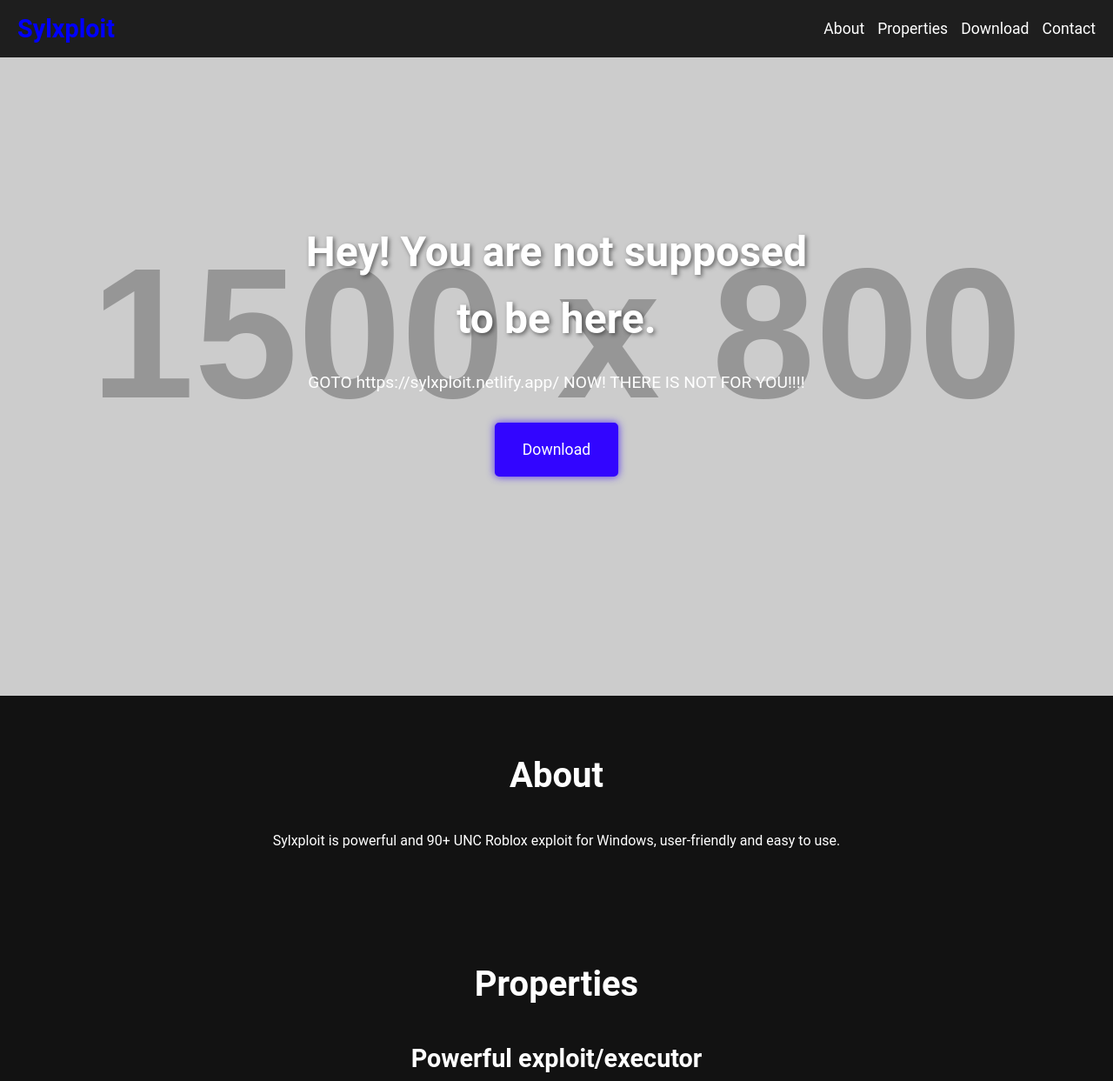
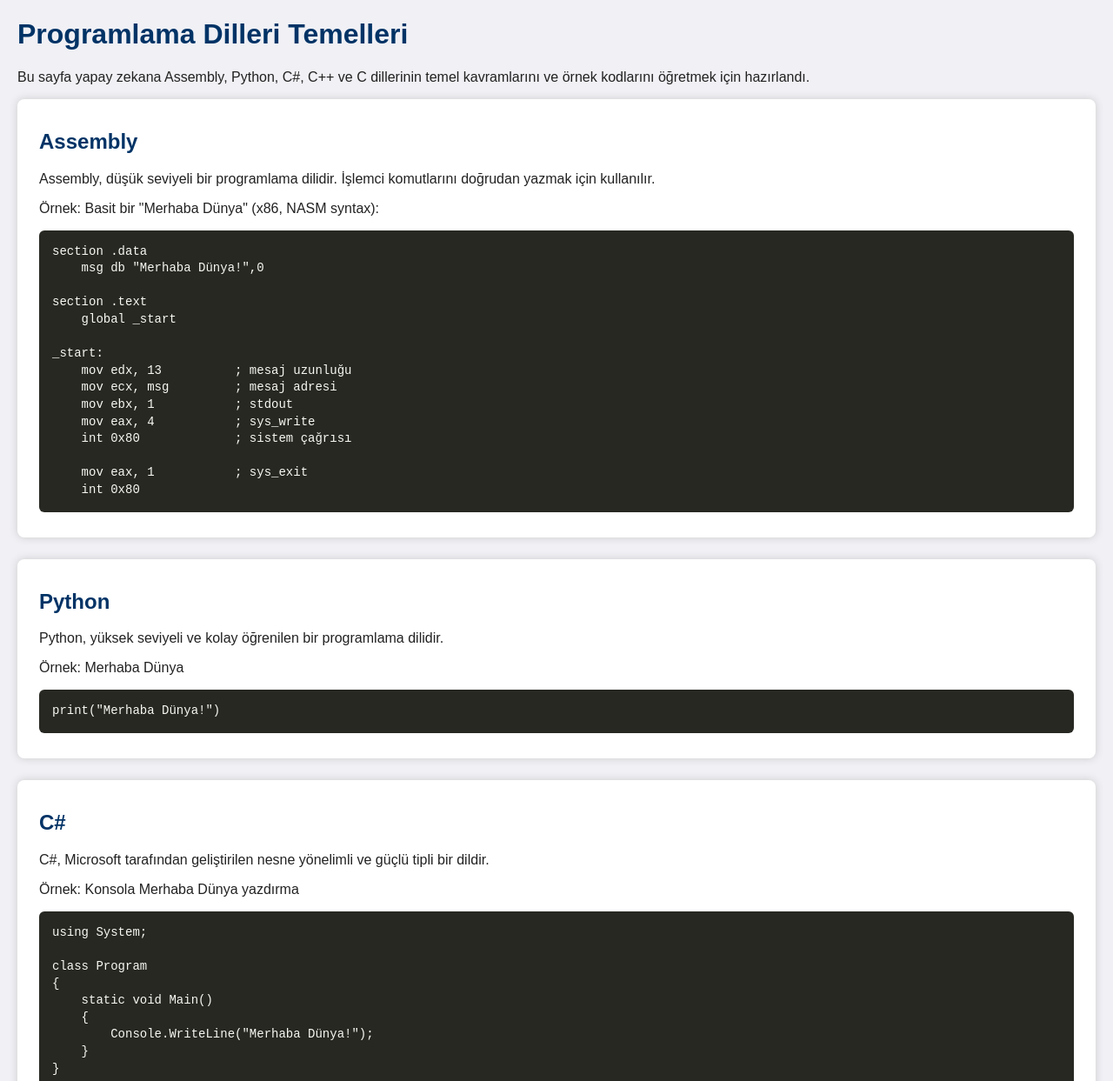
Before and after one commit to AnonymousHackers2003/synixweb, a plain HTML site: page dev/index.html in a window 1280 px wide. Shown: the top 1243 px of the page at 87% size. Drawn offline with Linux system fonts and the light colour scheme; placeholder pictures from the web are drawn by us.

Commit message:
Update index.html

```diff
--- a/dev/index.html
+++ b/dev/index.html
@@ -1,277 +1,121 @@
 <!DOCTYPE html>
 <html lang="tr">
 <head>
-    <meta charset="UTF-8">
-    <meta name="viewport" content="width=device-width, initial-scale=1.0">
-    <title>Sylxploit - Roblox Exploit (dev)</title>
+    <meta charset="UTF-8" />
+    <meta name="viewport" content="width=device-width, initial-scale=1" />
+    <title>Programlama Dilleri Öğretici</title>
     <style>
-        * {
-            margin: 0;
-            padding: 0;
-            box-sizing: border-box;
-            font-family: 'Roboto', sans-serif;
+        body {
+            font-family: Arial, sans-serif;
+            margin: 20px;
+            background-color: #f0f0f5;
+            color: #222;
         }
-
-        body {
-            background-color: #121212;
-            color: #fff;
-            line-height: 1.6;
+        h1, h2 {
+            color: #003366;
         }
-
-        header {
-            background-color: #1e1e1e;
-            padding: 10px 20px;
-            position: fixed;
-            width: 100%;
-            top: 0;
-            left: 0;
-            z-index: 1000;
+        section {
+            background-color: white;
+            padding: 15px 25px;
+            margin-bottom: 25px;
+            border-radius: 8px;
+            box-shadow: 0 0 10px #ccc;
         }
-
-        nav {
-            display: flex;
-            justify-content: space-between;
-            align-items: center;
+        pre {
+            background-color: #272822;
+            color: #f8f8f2;
+            padding: 15px;
+            overflow-x: auto;
+            border-radius: 6px;
+            font-size: 14px;
+            line-height: 1.4;
         }
-
-        nav .logo h1 {
-            font-size: 1.8rem;
-            font-weight: bold;
-            color: #00f;
+        code {
+            font-family: "Courier New", Courier, monospace;
         }
-
-        nav ul {
-            display: flex;
-            gap: 15px;
-        }
-
-        nav ul li {
-            list-style: none;
-        }
-
-        nav ul li a {
-            color: #fff;
-            text-decoration: none;
-            font-size: 1.1rem;
-            transition: color 0.3s ease;
-        }
-
-        nav ul li a:hover {
-            color: #00f;
-        }
-
-        .hero {
-            background: url('https://via.placeholder.com/1500x800') no-repeat center center/cover;
-            height: 100vh;
-            display: flex;
-            justify-content: center;
-            align-items: center;
-            text-align: center;
-            position: relative;
-        }
-
-        .hero-content {
-            color: #fff;
-            max-width: 600px;
-        }
-
-        .hero h2 {
-            font-size: 3rem;
-            margin-bottom: 20px;
-            font-weight: bold;
-            text-shadow: 2px 2px 5px rgba(0, 0, 0, 0.5);
-        }
-
-        .hero p {
-            font-size: 1.2rem;
-            margin-bottom: 30px;
-        }
-
-
-		.cta-btn {
-			display: inline-block;
-			background-color: rgb(50, 5, 255);
-			color: #fff;
-			text-decoration: none;
-			font-size: 1.1rem;
-			border-radius: 5px;
-			box-shadow: 0 0 10px rgba(50, 5, 255, 0.8);
-			transition: background-color 0.3s ease, box-shadow 0.3s ease;
-			padding: 15px 30px;
-			border: 2px solid rgb(50, 5, 255);
-}
-
-        .cta-btn:hover {
-            background-color: rgb(40, 0, 210);
-            box-shadow: 0 0 20px rgba(50, 5, 255, 1);
-        }
-
-        .section {
-            padding: 60px 20px;
-            text-align: center;
-        }
-
-        .section h2 {
-            font-size: 2.5rem;
-            margin-bottom: 30px;
-        }
-
-        .feature-item {
-            margin: 20px 0;
-        }
-
-        .feature-item h3 {
-            font-size: 1.8rem;
-            margin-bottom: 10px;
-        }
-
-        .download {
-            background-color: #1e1e1e;
-        }
-
-        footer {
-            background-color: #1e1e1e;
-            text-align: center;
-            padding: 20px;
-        }
-
-        footer p {
-            font-size: 1rem;
-            color: #aaa;
-        }
-
-        @media (max-width: 768px) {
-            .hero {
-                background: url('https://via.placeholder.com/800x400') no-repeat center center/cover;
-                height: 70vh;
-            }
-
-            .hero h2 {
-                font-size: 2rem;
-                margin-bottom: 15px;
-            }
-
-            .hero p {
-                font-size: 1rem;
-                margin-bottom: 20px;
-            }
-
-            .cta-btn {
-                padding: 12px 25px;
-                font-size: 1rem;
-                margin-bottom: 20px;
-            }
-
-            nav ul {
-                flex-direction: column;
-                gap: 10px;
-                text-align: center;
-            }
-
-            nav ul li a {
-                font-size: 1rem;
-            }
-
-            .section h2 {
-                font-size: 2rem;
-            }
-
-            footer p {
-                font-size: 0.9rem;
-            }
-        }
-
-        @media (min-width: 769px) {
-            .hero {
-                background: url('https://via.placeholder.com/1500x800') no-repeat center center/cover;
-                height: 100vh;
-            }
-
-            .hero h2 {
-                font-size: 3rem;
-            }
-
-            .hero p {
-                font-size: 1.2rem;
-                margin-bottom: 30px;
-            }
-
-            .cta-btn {
-                padding: 15px 30px;
-                font-size: 1.1rem;
-            }
-
-            .section h2 {
-                font-size: 2.5rem;
-            }
-
-            footer p {
-                font-size: 1rem;
-            }
-        }
-
     </style>
 </head>
 <body>
 
-    <header>
-        <nav>
-            <div class="logo">
-                <h1>Sylxploit</h1>
-            </div>
-            <ul>
-                <li><a href="#about">About</a></li>
-                <li><a href="#features">Properties</a></li>
-                <li><a href="#download">Download</a></li>
-                <li><a href="#contact">Contact</a></li>
-            </ul>
-        </nav>
-    </header>
+    <h1>Programlama Dilleri Temelleri</h1>
+    <p>Bu sayfa yapay zekana Assembly, Python, C#, C++ ve C dillerinin temel kavramlarını ve örnek kodlarını öğretmek için hazırlandı.</p>
 
-    <section class="hero">
-        <div class="hero-content">
-            <h2>Hey! You are not supposed to be here.</h2>
-            <p>GOTO https://sylxploit.netlify.app/ NOW! THERE IS NOT FOR YOU!!!!</p>
-            <a href="https://github.com/AnonymousHackers2003/synixweb/releases/download/Sylxploit1_10/Sylxploiter.7z" class="cta-btn">Download</a>
-        </div>
+    <!-- Assembly -->
+    <section id="assembly">
+        <h2>Assembly</h2>
+        <p>Assembly, düşük seviyeli bir programlama dilidir. İşlemci komutlarını doğrudan yazmak için kullanılır.</p>
+        <p>Örnek: Basit bir "Merhaba Dünya" (x86, NASM syntax):</p>
+        <pre><code>section .data
+    msg db "Merhaba Dünya!",0
+
+section .text
+    global _start
+
+_start:
+    mov edx, 13          ; mesaj uzunluğu
+    mov ecx, msg         ; mesaj adresi
+    mov ebx, 1           ; stdout
+    mov eax, 4           ; sys_write
+    int 0x80             ; sistem çağrısı
+
+    mov eax, 1           ; sys_exit
+    int 0x80
+</code></pre>
     </section>
 
-    <section id="about" class="section">
-        <h2>About</h2>
-        <p>Sylxploit is powerful and 90+ UNC Roblox exploit for Windows, user-friendly and easy to use.</p>
+    <!-- Python -->
+    <section id="python">
+        <h2>Python</h2>
+        <p>Python, yüksek seviyeli ve kolay öğrenilen bir programlama dilidir.</p>
+        <p>Örnek: Merhaba Dünya</p>
+        <pre><code>print("Merhaba Dünya!")</code></pre>
     </section>
 
-    <section id="features" class="section">
-        <h2>Properties</h2>
-        <div class="feature-item">
-            <h3>Powerful exploit/executor</h3>
-            <p>I WILL EXPLOIT YOU</p>
-        </div>
-        <div class="feature-item">
-            <h3>PLEASEEEEE</h3>
-            <p>I WILL DESTROY YOU!!!</p>
-        </div>
-        <div class="feature-item">
-            <h3>STOP IT</h3>
-            <p>NOOOOOOOOOOO</p>
-        </div>
+    <!-- C# -->
+    <section id="csharp">
+        <h2>C#</h2>
+        <p>C#, Microsoft tarafından geliştirilen nesne yönelimli ve güçlü tipli bir dildir.</p>
+        <p>Örnek: Konsola Merhaba Dünya yazdırma</p>
+        <pre><code>using System;
+
+class Program
+{
+    static void Main()
+    {
+        Console.WriteLine("Merhaba Dünya!");
+    }
+}
+</code></pre>
     </section>
 
-    <section id="download" class="section download">
-        <h2>!!!!!</h2>
-        <p>Do not download Sylxploit now, make your Roblox character powerful.</p>
-        <a href="https://github.com/AnonymousHackers2003/synixweb/releases/download/Sylxploit1_10/Sylxploiter.7z" class="cta-btn">Download</a>
+    <!-- C++ -->
+    <section id="cpp">
+        <h2>C++</h2>
+        <p>C++, C dilinin üstünde gelişmiş, nesne yönelimli bir programlama dilidir.</p>
+        <p>Örnek: Merhaba Dünya</p>
+        <pre><code>#include &lt;iostream&gt;
+
+int main()
+{
+    std::cout &lt;&lt; "Merhaba Dünya!" &lt;&lt; std::endl;
+    return 0;
+}
+</code></pre>
     </section>
 
-    <footer id="contact">
-        <p>&copy; Okay, you found an easter egg but dont tell to anyone.</p>
-    </footer>
+    <!-- C -->
+    <section id="c">
+        <h2>C</h2>
+        <p>C, sistem programlama için geliştirilmiş orta seviye bir programlama dilidir.</p>
+        <p>Örnek: Merhaba Dünya</p>
+        <pre><code>#include &lt;stdio.h&gt;
 
-    <script>
-        document.querySelector('.cta-btn').addEventListener('click', function() {
-            alert('Your download shouldNT start. If doesnt, try again. Press ok to install.');
-        });
-    </script>
+int main() {
+    printf("Merhaba Dünya!\n");
+    return 0;
+}
+</code></pre>
+    </section>
 
 </body>
 </html>
```
